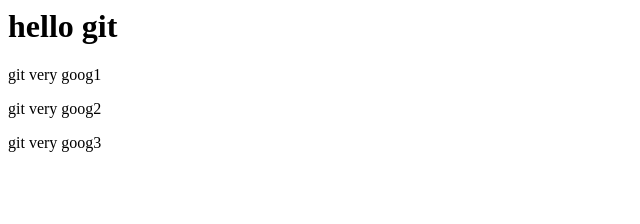
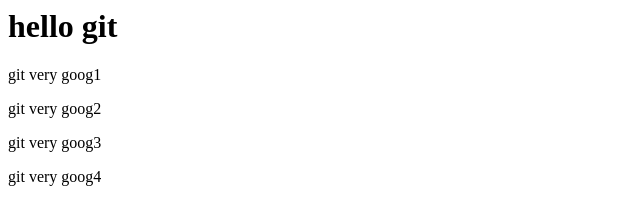
Before and after one commit to peiliangliu/hub, a plain HTML site: page index.html in a window 1280 px wide. Shown: the whole page, without its empty margins (0-640 px from the left). Drawn offline with Linux system fonts and the light colour scheme.

Commit message:
dev分支改动

```diff
--- a/index.html
+++ b/index.html
@@ -2,3 +2,4 @@
 <p>git very goog1</p>
 <p>git very goog2</p>
 <p>git very goog3</p>
+<p>git very goog4</p>
```
